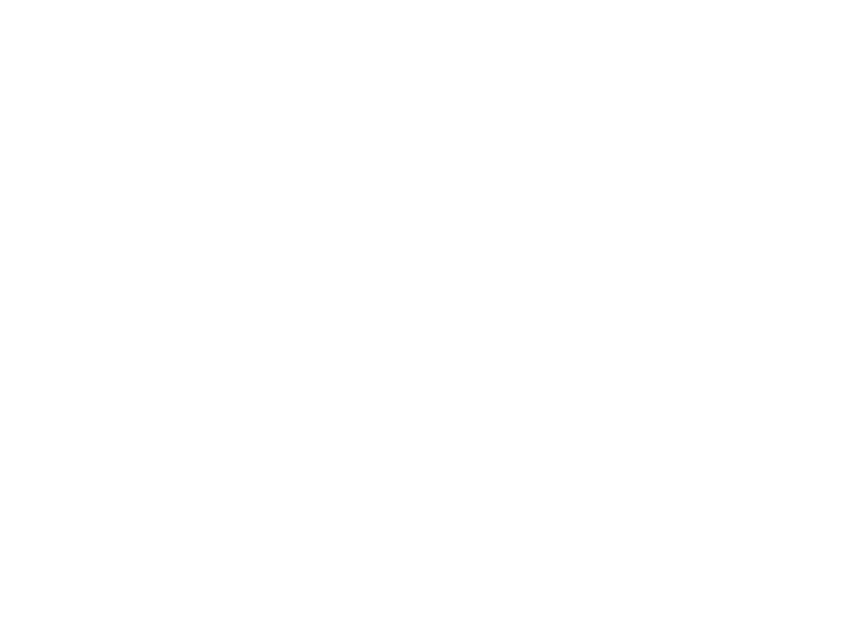
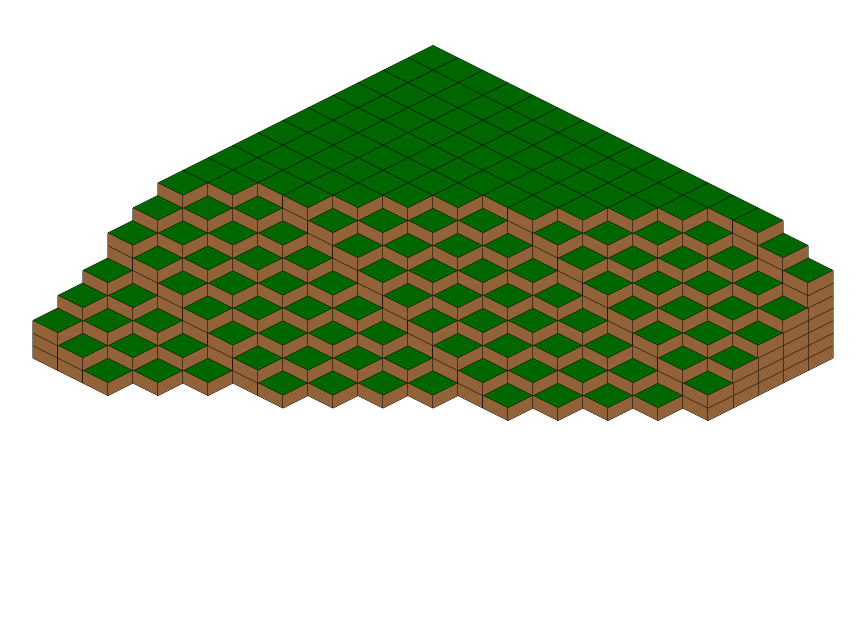
Before and after one commit to RKJuve/ez-img-iso, a website: page public/index.html in a window 1280 px wide. Shown: the whole page, without its empty margins (182-1047 px from the left). Drawn offline with nearby package versions, Linux system fonts and the light colour scheme.

Commit message:
creates 3d array and displays iso tiles

```diff
--- a/public/3d-array-generator.js
+++ b/public/3d-array-generator.js
@@ -11,7 +11,7 @@
  	for (i = 0; i < z; i++) {
 		for (j = 0; j < y; j++) {
 			for (k = 0; k < x; k++) {
-				if (i > 10) {
+				if ( 0.8*i + 0.8*j + 1*k < 17) {
 					temp[i][j].push(1);
 				} else {
 					temp[i][j].push(0);
@@ -23,10 +23,10 @@
 }
 
 var startTime = performance.now();
-var newArray = make3dArray(64,128,128);
+var newArray = make3dArray(9,16,16);
 endTime = performance.now();
-console.log("done!! took %s seconds", ((endTime-startTime)/1000));
-console.log(newArray);
+// console.log("done!! took %s seconds", ((endTime-startTime)/1000));
+// console.log(newArray);
 
 var temp = 0;
 
@@ -40,5 +40,5 @@
  	}
 
 endTime = performance.now();
-console.log("done!! took %s seconds", ((endTime-startTime)/1000));
-console.log(temp);
+// console.log("done!! took %s seconds", ((endTime-startTime)/1000));
+// console.log(temp);
--- a/public/ez-canvas-iso.js
+++ b/public/ez-canvas-iso.js
@@ -5,25 +5,88 @@
 /////////
 // GLOBALS
 /////////
+var gridSize = 25;
+var APP = {};
+
+
+var c1 = document.getElementById('canvas1');
+var c2 = document.getElementById('canvas2');
+var c3 = document.getElementById('canvas3');
+c1.width = $('body').width();
+c1.height = 500;
+c2.width = $('body').width();
+c2.height = 500;
+c3.width = $('body').width();
+c3.height = 500;
+// var ctx = c.getContext('2d');
+
 var canvasCenter = (function(){
-	var x = $('#canvas').width() / 2;
-	var y = $('#canvas').height() / 2;
+	var x = $('#canvas1').width() / 2;
+	var y = $('#canvas1').height() / 4;
 	return {x: x, y: y}
 })()
 
 function isoToCart(z, y, x) {
-	var X =  2 * (y - x) - 2;
-	var Y = x + y - (2 * z) + 1;
+	var X =  -x + y - 2;
+	var Y = 0.5 * (x + y) - (z / 2) + 1;
 	return { X: X, Y: Y};
 }
-var i, j;
+// var i, j;
 
 newArray.forEach(function(el, ind) {
 	i = ind;
 	el.forEach(function(el, ind){
 		j = ind;
 		el.forEach(function(el, ind) {
-			isoToCart(i, j, ind);
-		})
+
+			if (el === 1) {
+				cartOBJ = isoToCart(i, j, ind);
+
+				var X = canvasCenter.x + (cartOBJ.X * gridSize),
+				    Y = canvasCenter.y + (cartOBJ.Y * gridSize),
+					x1 = X + gridSize,
+					x2 = X + (gridSize * 2),
+					y1 = Y - (gridSize * 0.5),
+					y2 = Y + (gridSize * 0.5),
+					y3 = Y + gridSize;
+
+				el = c1.getContext('2d');
+				el.fillStyle = '#006600';
+				el.strokeStyle = '#010101';
+				el.beginPath();
+				el.moveTo(X, Y);
+				el.lineTo(x1, y1);
+				el.lineTo(x2, Y);
+				el.lineTo(x1, y2);
+				el.closePath();
+				el.stroke();
+				el.fill();
+
+				el.fillStyle = '#926239';
+				el.beginPath();
+				el.moveTo(X, Y);
+				el.lineTo(x1, y2);
+				el.lineTo(x1, y3);
+				el.lineTo(X, y2);
+				el.closePath();
+				el.stroke();
+				el.fill();
+
+				el.beginPath();
+				el.moveTo(x1, y2);
+				el.lineTo(x2, Y);
+				el.lineTo(x2, y2);
+				el.lineTo(x1, y3);
+				el.closePath();
+				el.stroke();
+				el.fill();
+
+		}
 	})
 })
+});
+// var ctx = c.getContext('2d');
+
+//     ctx.fillRect(25,25,100,100);
+//     ctx.clearRect(45,45,60,60);
+//     ctx.strokeRect(50,50,50,50);
--- a/public/index.html
+++ b/public/index.html
@@ -13,8 +13,11 @@
 
 	</head>
 	<body>
-		<canvas id="canvas">
-
+		<canvas id="canvas1">
+		</canvas>
+		<canvas id="canvas2">
+		</canvas>
+		<canvas id="canvas3">
 		</canvas>
 	</body>
 	<!-- js after page ready -->
```
Also changed, not shown: bower.json (deleted, +0 -20 lines), README.md.
